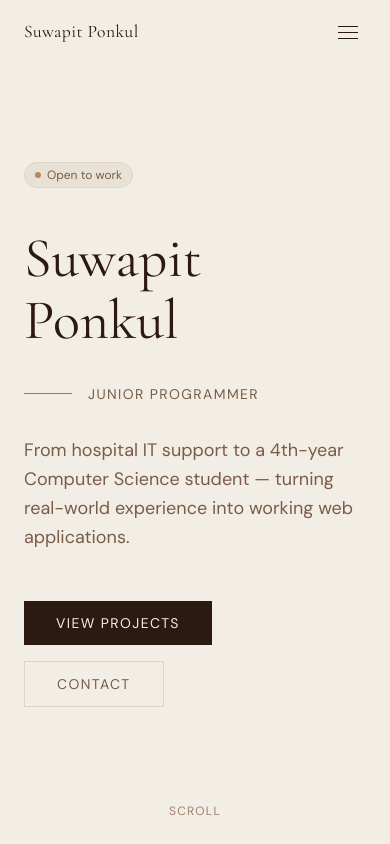
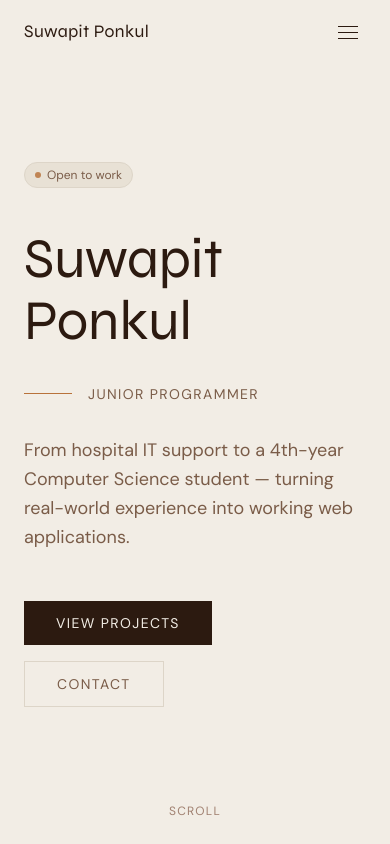
Before and after one commit to Magub-zwp/suwapit-portfolio, a Next.js app: page / in a window 390 px wide. Shown: the top 844 px of the page. Built offline with nearby package versions, Linux system fonts and the light colour scheme.

Commit message:
fix bug and change font header and spacing

```diff
--- a/next.config.ts
+++ b/next.config.ts
@@ -1,7 +1,7 @@
 import type { NextConfig } from "next";
 
 const nextConfig: NextConfig = {
-  allowedDevOrigins: ["192.168.1.105"],
+  allowedDevOrigins: ["192.168.1.105", "192.168.1.108"],
 };
 
 export default nextConfig;
--- a/src/app/api/contact/route.ts
+++ b/src/app/api/contact/route.ts
@@ -2,13 +2,9 @@ import { NextRequest } from "next/server";
 
 export async function POST(req: NextRequest) {
   const { name, email, message } = await req.json();
-
   if (!name || !email || !message) {
     return Response.json({ error: "Missing fields" }, { status: 400 });
   }
-
-  // TODO: wire up Resend or Nodemailer when ready
   console.log("Contact form:", { name, email, message });
-
   return Response.json({ ok: true }, { status: 200 });
 }
--- a/src/app/layout.tsx
+++ b/src/app/layout.tsx
@@ -1,14 +1,13 @@
 import type { Metadata } from "next";
-import { Cormorant_Garamond, DM_Sans, JetBrains_Mono } from "next/font/google";
+import { Syne, DM_Sans, JetBrains_Mono } from "next/font/google";
 import Navbar from "@/components/layout/Navbar";
 import Footer from "@/components/layout/Footer";
 import "./globals.css";
 
-const cormorant = Cormorant_Garamond({
+const syne = Syne({
   subsets: ["latin"],
-  weight: ["300", "400", "500"],
-  style: ["normal", "italic"],
-  variable: "--font-cormorant",
+  weight: ["400", "500", "600", "700"],
+  variable: "--font-serif",
   display: "swap",
 });
 
@@ -28,23 +27,23 @@ const jetbrains = JetBrains_Mono({
 
 export const metadata: Metadata = {
   title: {
-    default: "Suwapit Ponkul - Fullstack Developer",
+    default: "Suwapit Ponkul - Junior Developer",
     template: "%s | Suwapit Ponkul",
   },
   description:
-    "Portfolio of Suwapit Ponkul - Fullstack Developer with experience in React, Next.js, and modern web technologies.",
-  keywords: ["fullstack developer", "react", "next.js", "typescript", "portfolio"],
+    "Portfolio of Suwapit Ponkul - Junior Developer with experience in React, Next.js, and modern web technologies.",
+  keywords: ["junior developer", "react", "next.js", "typescript", "portfolio"],
   authors: [{ name: "Suwapit Ponkul" }],
   openGraph: {
     type: "website",
     locale: "en_US",
-    title: "Suwapit Ponkul - Fullstack Developer",
-    description: "Portfolio of Suwapit Ponkul - Fullstack Developer",
+    title: "Suwapit Ponkul - Junior Developer",
+    description: "Portfolio of Suwapit Ponkul - Junior Developer",
     siteName: "Suwapit Ponkul",
   },
   twitter: {
     card: "summary_large_image",
-    title: "Suwapit Ponkul - JUNIOR PROGRAMMER",
+    title: "Suwapit Ponkul - Junior Developer",
   },
 };
 
@@ -53,9 +52,9 @@ export default function RootLayout({
 }: Readonly<{
   children: React.ReactNode;
 }>) {
-  const fonts = [cormorant.variable, dmSans.variable, jetbrains.variable].join(" ");
+  const fonts = [syne.variable, dmSans.variable, jetbrains.variable].join(" ");
   return (
-    <html lang="en" className={fonts + " h-full antialiased"}>
+    <html lang="en" className={fonts + " antialiased"}>
       <body className="min-h-full flex flex-col">
         <Navbar />
         <main className="flex-1 pt-16">{children}</main>
--- a/src/app/page.tsx
+++ b/src/app/page.tsx
@@ -10,11 +10,9 @@ import Contact from "@/components/sections/Contact";
 
 export default function Home() {
   const [loaded, setLoaded] = useState(false);
-
   return (
     <>
       {!loaded && <CoffeeLoader onDone={() => setLoaded(true)} duration={3200} />}
-
       <div style={{ opacity: loaded ? 1 : 0, transition: "opacity 0.8s ease" }}>
         <Hero />
         <About />
--- a/src/components/layout/Navbar.tsx
+++ b/src/components/layout/Navbar.tsx
@@ -5,17 +5,24 @@ import StatusBadge from "@/components/ui/StatusBadge";
 import { useActiveSection } from "@/hooks/useActiveSection";
 
 const LINKS = [
-  { href: "#about",      label: "About"      },
-  { href: "#skills",     label: "Skills"     },
-  { href: "#experience", label: "Experience" },
-  { href: "#projects",   label: "Projects"   },
-  { href: "#contact",    label: "Contact"    },
+  { href: "about",      label: "About"      },
+  { href: "skills",     label: "Skills"     },
+  { href: "experience", label: "Experience" },
+  { href: "projects",   label: "Projects"   },
+  { href: "contact",    label: "Contact"    },
 ];
+
+function scrollTo(id: string) {
+  const el = document.getElementById(id);
+  if (!el) return;
+  const top = el.getBoundingClientRect().top + window.scrollY - 72;
+  window.scrollTo({ top, behavior: "smooth" });
+}
 
 export default function Navbar() {
   const [scrolled, setScrolled] = useState(false);
   const [open, setOpen] = useState(false);
-  const activeId = useActiveSection(LINKS.map((l) => l.href.slice(1)));
+  const activeId = useActiveSection(LINKS.map((l) => l.href));
 
   useEffect(() => {
     const onScroll = () => setScrolled(window.scrollY > 24);
@@ -23,85 +30,59 @@ export default function Navbar() {
     return () => window.removeEventListener("scroll", onScroll);
   }, []);
 
+  const linkClass = (id: string) =>
+    "text-sm tracking-wide transition-colors cursor-pointer " +
+    (activeId === id ? "text-accent" : "text-muted hover:text-dark");
+
   return (
     <header
-      className={`fixed top-0 inset-x-0 z-50 transition-all duration-300 ${
-        scrolled
+      className={
+        "fixed top-0 inset-x-0 z-50 transition-all duration-300 " +
+        (scrolled
           ? "bg-warm/[0.96] backdrop-blur-md border-b border-border shadow-sm"
-          : "bg-transparent"
-      }`}
+          : "bg-transparent")
+      }
     >
-      {/* Main bar */}
       <nav className="max-w-6xl mx-auto px-6 h-16 flex items-center justify-between">
-
-        {/* Brand */}
         <Link
           href="/"
           className="font-serif text-dark text-[1.1rem] tracking-wide hover:text-accent transition-colors"
         >
           Suwapit Ponkul
         </Link>
-
-        {/* Desktop */}
         <div className="hidden md:flex items-center gap-7">
           {LINKS.map(({ href, label }) => (
-            <Link
-              key={href}
-              href={href}
-              className={`text-sm tracking-wide transition-colors ${
-                activeId === href.slice(1)
-                  ? "text-accent"
-                  : "text-muted hover:text-dark"
-              }`}
-            >
+            <button key={href} onClick={() => scrollTo(href)} className={linkClass(href)}>
               {label}
-            </Link>
+            </button>
           ))}
           <StatusBadge label="Open to work" />
         </div>
-
-        {/* Mobile hamburger */}
         <button
           className="md:hidden p-2 flex flex-col gap-[5px]"
           onClick={() => setOpen((v) => !v)}
           aria-label="Toggle menu"
         >
-          <span
-            className={`block w-5 h-px bg-dark origin-center transition-transform duration-200 ${
-              open ? "rotate-45 translate-y-[6px]" : ""
-            }`}
-          />
-          <span
-            className={`block w-5 h-px bg-dark transition-opacity duration-200 ${
-              open ? "opacity-0" : ""
-            }`}
-          />
-          <span
-            className={`block w-5 h-px bg-dark origin-center transition-transform duration-200 ${
-              open ? "-rotate-45 -translate-y-[6px]" : ""
-            }`}
-          />
+          <span className={"block w-5 h-px bg-dark origin-center transition-transform duration-200 " + (open ? "rotate-45 translate-y-[6px]" : "")} />
+          <span className={"block w-5 h-px bg-dark transition-opacity duration-200 " + (open ? "opacity-0" : "")} />
+          <span className={"block w-5 h-px bg-dark origin-center transition-transform duration-200 " + (open ? "-rotate-45 -translate-y-[6px]" : "")} />
         </button>
       </nav>
-
-      {/* Mobile dropdown */}
       <div
-        className={`md:hidden overflow-hidden transition-all duration-300 ${
-          open ? "max-h-80 border-t border-border" : "max-h-0"
-        } bg-warm`}
+        className={
+          "md:hidden overflow-hidden transition-all duration-300 bg-warm " +
+          (open ? "max-h-80 border-t border-border" : "max-h-0")
+        }
       >
         <div className="px-6 py-5 flex flex-col gap-5">
           {LINKS.map(({ href, label }) => (
-            <Link
+            <button
               key={href}
-              href={href}
-              className={`text-sm tracking-wide transition-colors ${
-                activeId === href.slice(1) ? "text-accent" : "text-muted"
-              }`}
-              onClick={() => setOpen(false)}
+              onClick={() => { scrollTo(href); setOpen(false); }}
+              className={linkClass(href)}
             >
               {label}
-            </Link>
+            </button>
           ))}
           <StatusBadge label="Open to work" />
         </div>
```
